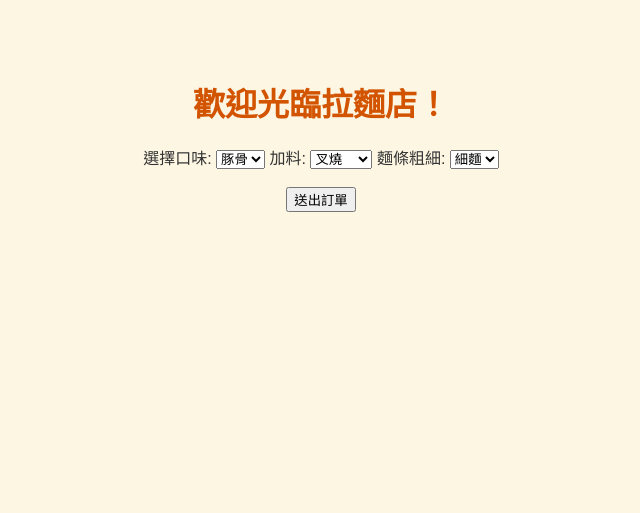
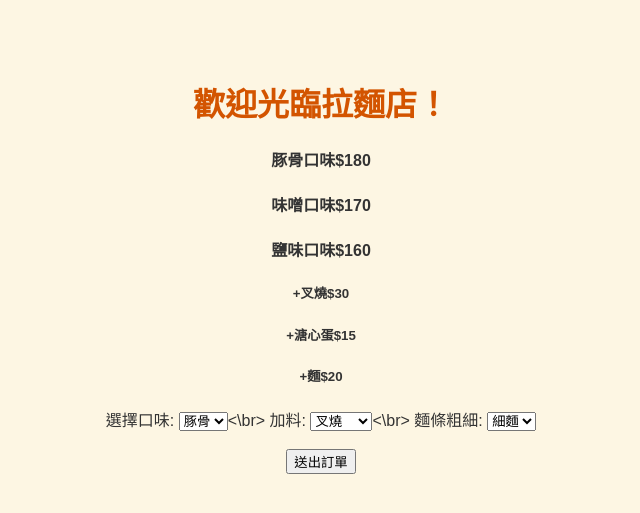
Before and after one commit to yuting530123/ramen-ordering-system, a Flask app: page / in a window 1280 px wide. Shown: the top 513 px of the page, without its empty margins (319-959 px from the left). Run offline with Flask 3, Linux system fonts and the light colour scheme.

Commit message:
Update index.html

```diff
--- a/templates/index.html
+++ b/templates/index.html
@@ -10,6 +10,13 @@
 </head>
 <body>
   <h1>歡迎光臨拉麵店！</h1>
+  <h4>豚骨口味$180</h4>
+  <h4>味噌口味$170</h4>
+  <h4>鹽味口味$160</h4>
+  <h5>+叉燒$30</h5>
+  <h5>+溏心蛋$15</h5>
+  <h5>+麵$20</h5>
+
 
   <!-- 表單開始 -->
   <form action="/order" method="post">
@@ -18,14 +25,14 @@
       <option value="豚骨">豚骨</option>
       <option value="味噌">味噌</option>
       <option value="鹽味">鹽味</option>
-    </select>
+    </select><\br>
 
     <label for="topping">加料:</label>
     <select name="topping" id="topping" required>
       <option value="叉燒">叉燒</option>
       <option value="溏心蛋">溏心蛋</option>
       <option value="加麵">加麵</option>
-    </select>
+    </select><\br>
 
     <label for="noodle">麵條粗細:</label>
     <select name="noodle" id="noodle" required>
```
